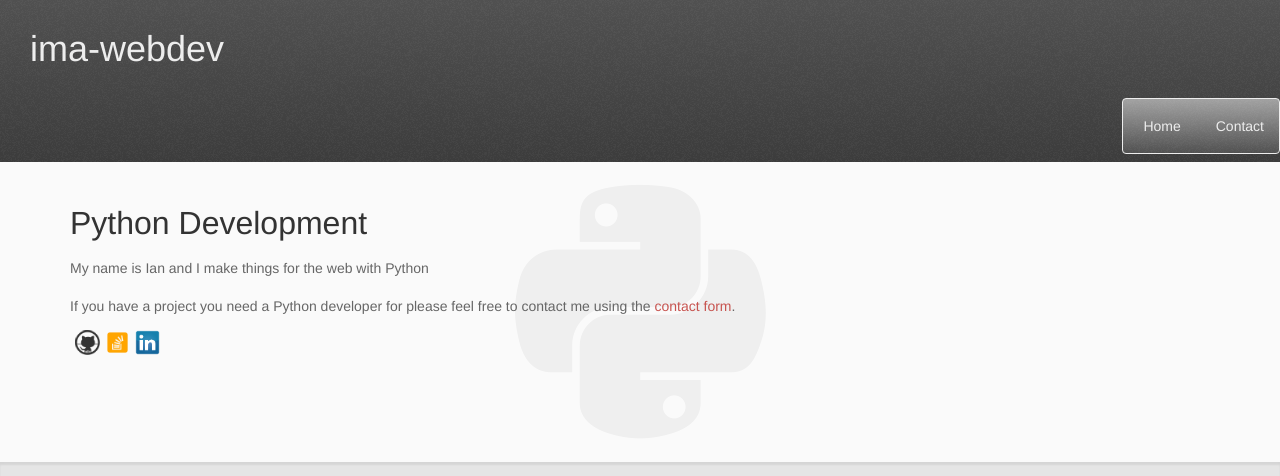
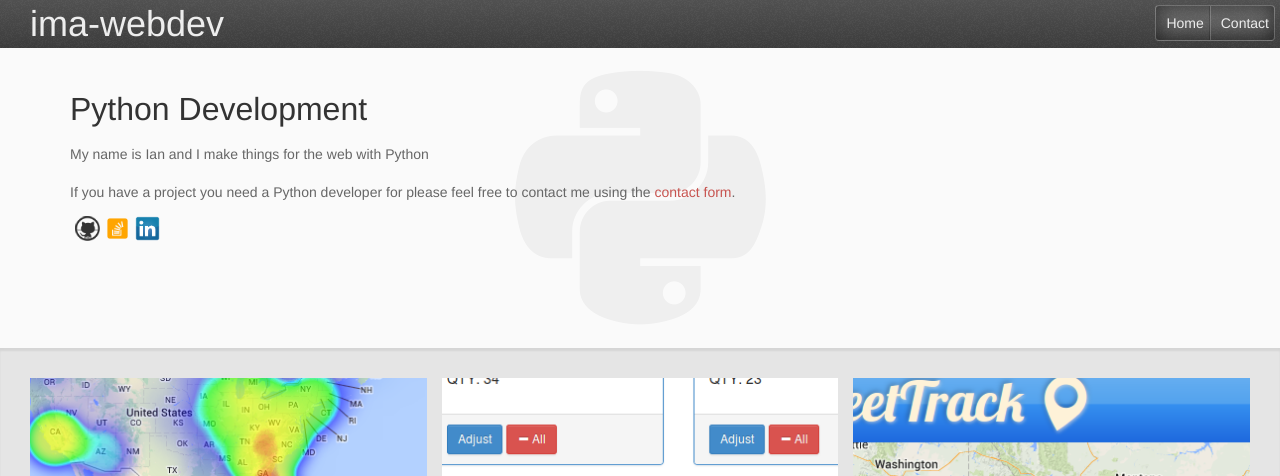
Before and after one commit to im-auld/ima-webdev, a Flask app: page / in a window 1280 px wide. Shown: the top 476 px of the page. Run offline with Flask 2, Linux system fonts and the light colour scheme.

Commit message:
Adjsuted CSS rules for nav bar

```diff
--- a/app/static/css/new.css
+++ b/app/static/css/new.css
@@ -30,6 +30,7 @@ header::after {
 
 header h1 {
     padding: 15px;
+    display: inline;
 }
 
 header h1 a{
@@ -50,15 +51,25 @@ nav a {
 }
 
 nav ul {
-    background: linear-gradient(rgba(255,255,255,.5), rgba(255,255,255,.1));
-    border: 1px solid #ededed;
+    background: linear-gradient(rgba(255, 255, 255, 0.2), rgba(255, 255, 255, 0.1)) repeat scroll 0% 0% transparent;
     border-radius: 4px;
     overflow: auto;
+    border: 1px solid rgba(255, 255, 255, 0.1);
+    box-shadow: 0px 0px 20px rgba(0, 0, 0, 0.6) inset;
+    margin: 5px;
 }
 
 nav ul li {
     float: left;
-    padding: 15px;
+    padding: 5px;
+}
+
+nav ul li:first-child {
+    border-right: 1px solid rgba(0,0,0,.2);
+}
+
+nav ul li:last-child {
+    border-left: 1px solid rgba(255,255,255,.2);
 }
 
 .content {
```
